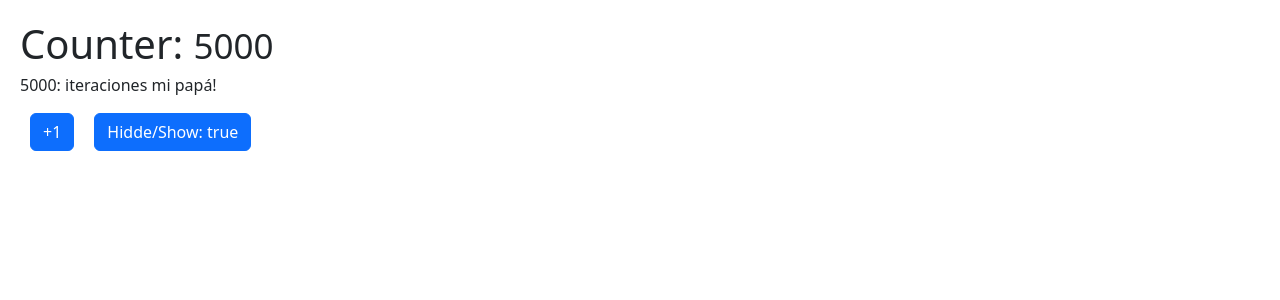
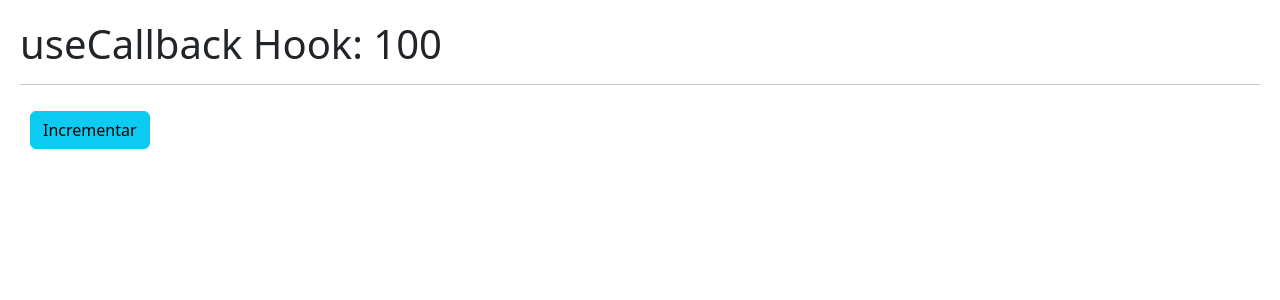
Before and after one commit to jcavila44/react-hooksApp, a React (Vite) app: page / in a window 1280 px wide. Shown: the top 300 px of the page. Built offline with nearby package versions, Linux system fonts and the light colour scheme.

Commit message:
Added useMemo complement with useCallBack

```diff
--- /dev/null
+++ b/src/06-memos/CallbackHook.tsx
@@ -0,0 +1,27 @@
+import { useCallback, useState } from "react";
+import { ShowIncrement } from ".";
+
+
+export const CallbackHook = () => {
+
+    const [counter, setCounter] = useState(100);
+
+
+    const incrementFather = useCallback(
+        () => {
+            setCounter((value) => value + 1)
+        },
+        [],
+    ); //Este es un complemento del memo para que cuando se pase una funcion no se renderice nuevamente sin necesidad. Importante no usarlo con el useEffect porque sería un ciclo infinito
+
+
+
+    return (
+        <>
+            <h1>useCallback Hook: {counter} </h1>
+            <hr />
+
+            <ShowIncrement increment={incrementFather} />
+        </>
+    )
+}
--- /dev/null
+++ b/src/06-memos/ShowIncrement.tsx
@@ -0,0 +1,16 @@
+import React from "react";
+
+
+interface IShowIncrement {
+    increment: () => void
+}
+
+export const ShowIncrement = React.memo(({ increment }: IShowIncrement) => {
+
+    console.log("ME volvi a generar socio");
+
+
+    return (
+        <button onClick={() => increment()} type="button" className="btn btn-info">Incrementar</button>
+    )
+})
--- a/src/06-memos/index.tsx
+++ b/src/06-memos/index.tsx
@@ -1,3 +1,5 @@
+export * from './CallbackHook';
 export * from './MemoHook';
 export * from './Memorize';
+export * from './ShowIncrement';
 export * from './Small';
--- a/src/main.tsx
+++ b/src/main.tsx
@@ -8,10 +8,10 @@ import './index.css'
 // import { MultipleCustomHooks } from './03-examples';
 // import { FocusScreen } from './04-useRef';
 // import { Layout } from './05-useLayoutEffect';
-import { MemoHook, Memorize } from './06-memos';
+import { CallbackHook, MemoHook, Memorize } from './06-memos';
 
 ReactDOM.createRoot(document.getElementById('root')!).render(
   <React.StrictMode>
-    <MemoHook />
+    <CallbackHook />
   </React.StrictMode>,
 )
```
